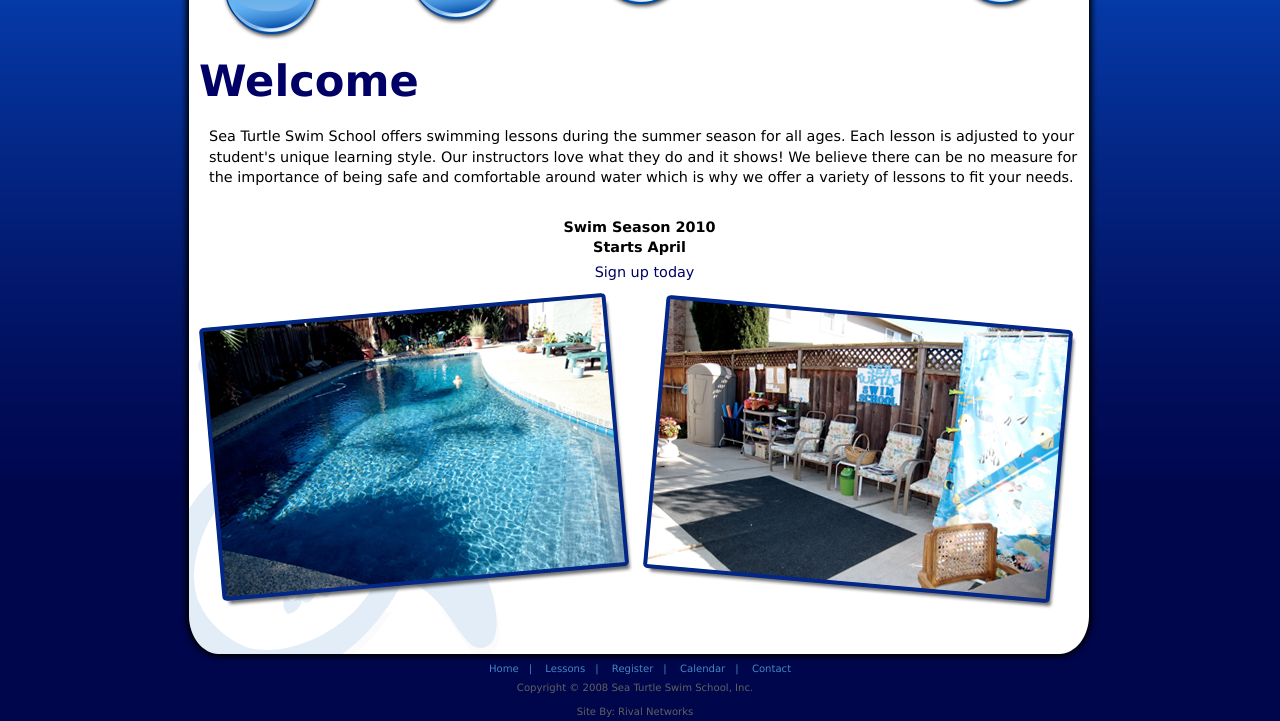
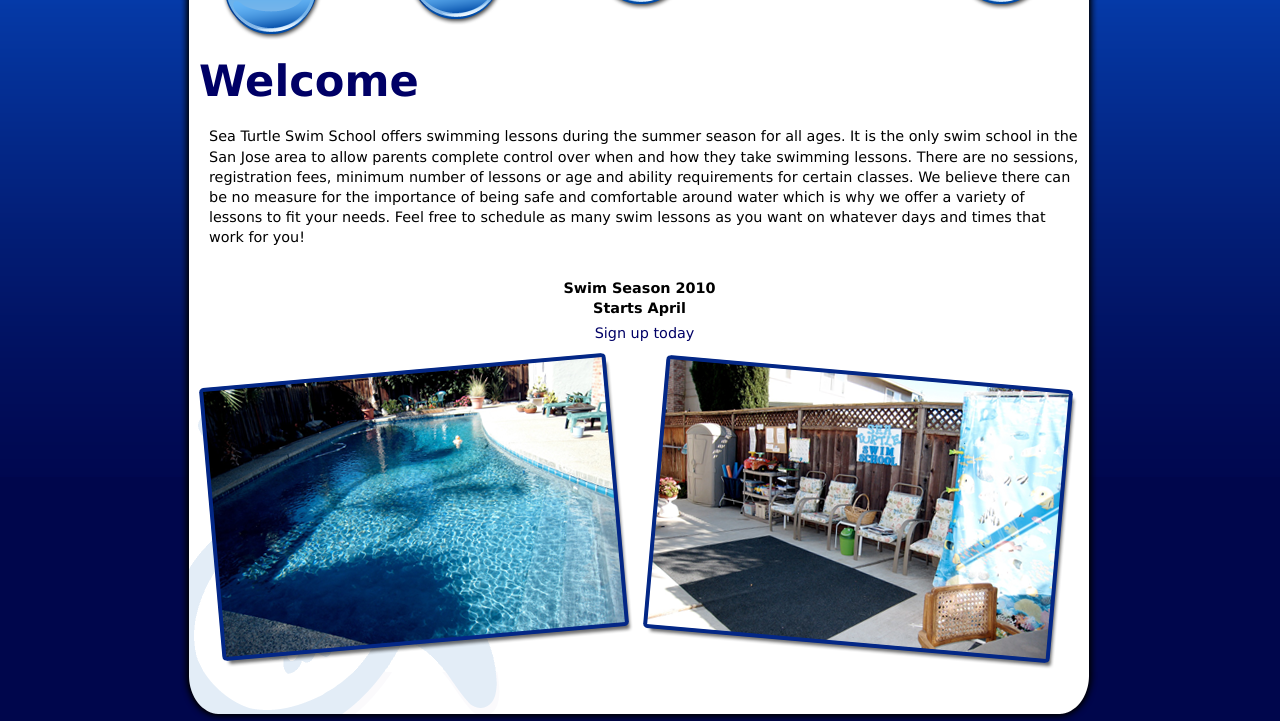
Before and after one commit to StephenFerrero/stswim, a Django app: template templates/main1col.html in a window 1280 px wide; the page is wider, and only the part inside the window is pictured. Shown: the part 289-1010 px from the top of that part. Run offline with Django 3.2, Linux system fonts and the light colour scheme; the template is opened without the code that fills it, so the values that code supplies are empty; some libraries are stand-ins or nearby versions.

Commit message:
Updated Home Page and Instructor pages

```diff
--- a/templates/main1col.html
+++ b/templates/main1col.html
@@ -4,10 +4,7 @@
 	<div id="singlecol">
 		{% block singlecol %}
 		<h1>Welcome</h1>
-		<p>Sea Turtle Swim School offers swimming lessons during the summer season for all ages.
-		Each lesson is adjusted to your student's unique learning style. Our instructors love
-		what they do and it shows! We believe there can be no measure for the importance of being
-		safe and comfortable around water which is why we offer a variety of lessons to fit your needs.</p>
+		<p>Sea Turtle Swim School offers swimming lessons during the summer season for all ages. It is the only swim school in the San Jose area to allow parents complete control over when and how they take swimming lessons. There are no sessions, registration fees, minimum number of lessons or age and ability requirements for certain classes. We believe there can be no measure for the importance of being safe and comfortable around water which is why we offer a variety of lessons to fit your needs. Feel free to schedule as many swim lessons as you want on whatever days and times that work for you!</p>
 		<br />
 		<div id="season_starts" class="textcenter">
 			<h3>Swim Season 2010<br />Starts April</h3>
```
Also changed, not shown: media/img/pamela.jpg.
